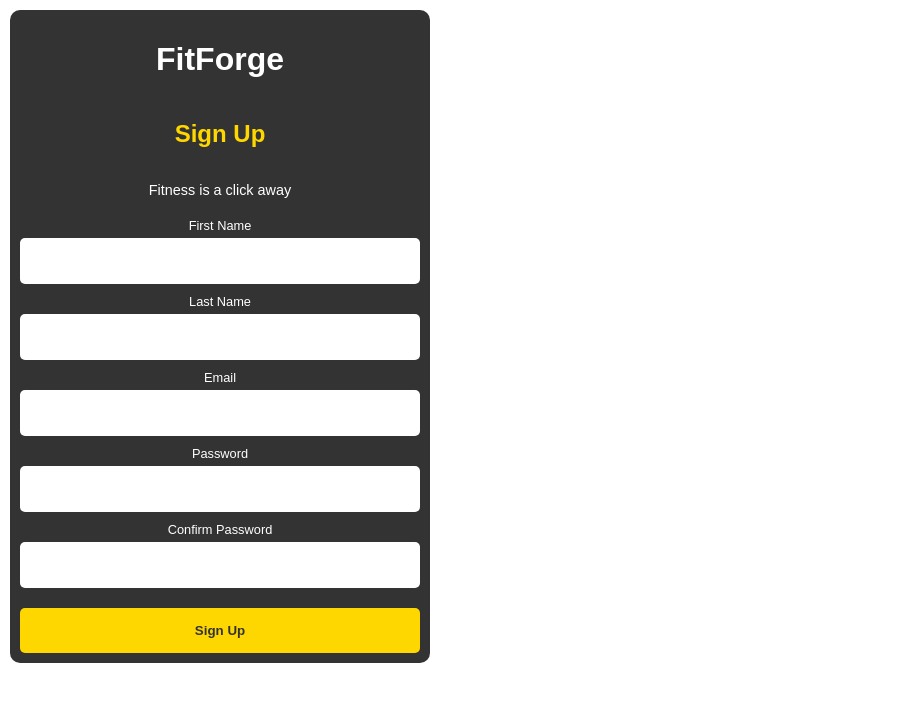
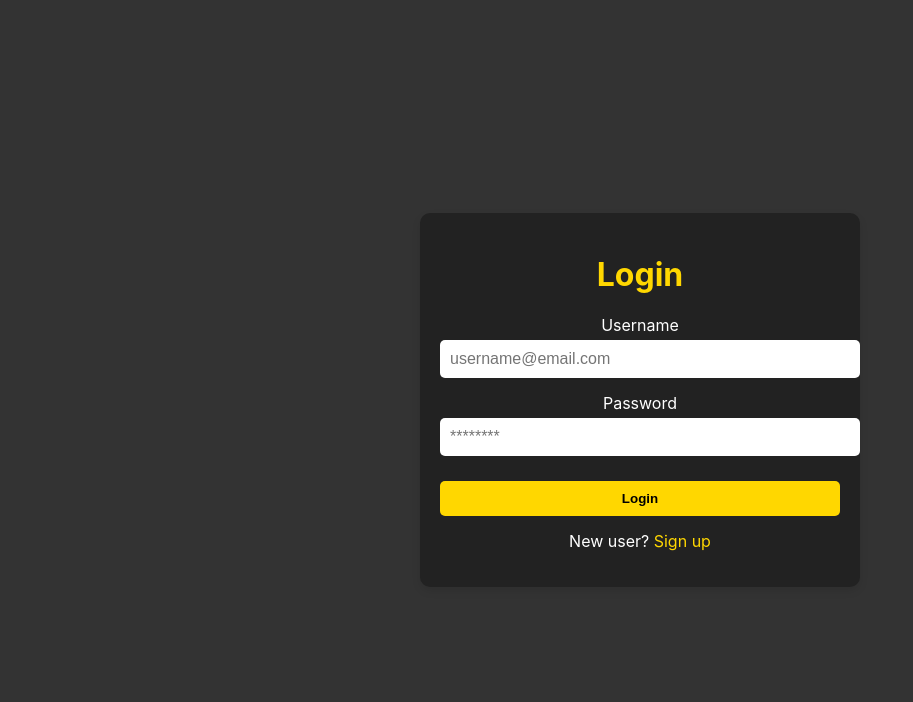
Before and after one commit to FitForge-Tailored-Fitness-Mastery/fitforge-1-16, a React (Create React App) app in the folder client/: page / in a window 1280 px wide. Shown: the top 702 px of the page, without its empty margins (0-913 px from the left). Built offline with nearby package versions, Linux system fonts and the light colour scheme.

Commit message:
Added code for Login page react

```diff
--- a/client/src/App.js
+++ b/client/src/App.js
@@ -1,12 +1,19 @@
 import React from 'react';
+import { BrowserRouter as Router, Route, Routes } from 'react-router-dom';
+import Login from './components/Login/Login';
+import Signup from './components/Signup/Signup';
 import './App.css';
-import Signup from './components/Signup/Signup';
 
 const App = () => {
   return (
-    <div className="App">
-      <Signup />
-    </div>
+    <Router>
+      <div className="App">
+        <Routes>
+          <Route path="/" element={<Login />} />
+          <Route path="/signup" element={<Signup />} />
+        </Routes>
+      </div>
+    </Router>
   );
 };
 
--- /dev/null
+++ b/client/src/components/Login/Login.css
@@ -0,0 +1,74 @@
+.login-container {
+    width: 100%;
+    height: 100vh;
+    background-color: #333; /* Background color of the full page */
+    display: flex;
+    justify-content: center;
+    align-items: center;
+    margin: 0; /* Reset any default margin */
+    padding: 0; /* Reset any default padding */
+}
+
+  .login-box {
+    max-width: 400px;
+    width: 100%;
+    padding: 20px;
+    background-color: #222;
+    border-radius: 10px;
+    box-shadow: 0px 4px 8px rgba(0, 0, 0, 0.1);
+    margin: 0 10px; /* Adjust the margin to give some space on the sides */
+}
+
+  .login-form {
+    display: flex;
+    flex-direction: column;
+  }
+
+  .login-form h1 {
+    color: gold;
+    text-align: center;
+  }
+
+  .input-group {
+    margin-bottom: 15px;
+  }
+
+  .input-group label {
+    display: block;
+    margin-bottom: 5px;
+    color: white;
+  }
+
+  .input-group input {
+    width: 100%;
+    padding: 10px;
+    border: none;
+    border-radius: 5px;
+    font-size: 1rem;
+  }
+
+  .login-button {
+    padding: 10px;
+    background-color: gold;
+    color: black;
+    border: none;
+    border-radius: 5px;
+    cursor: pointer;
+    font-weight: bold;
+    margin-top: 10px;
+  }
+
+  .signup-link {
+    margin-top: 15px;
+    text-align: center;
+    color: white;
+  }
+
+  .signup-link a {
+    color: gold;
+    text-decoration: none;
+  }
+
+  .signup-link a:hover {
+    text-decoration: underline;
+  }
--- /dev/null
+++ b/client/src/components/Login/Login.js
@@ -0,0 +1,67 @@
+import React, { useState } from 'react';
+import { Link } from 'react-router-dom';
+import './Login.css'; // Ensure you have a corresponding CSS file
+import axios from 'axios';
+
+const Login = () => {
+  const [email, setEmail] = useState('');
+  const [password, setPassword] = useState('');
+
+  const handleSubmitLogin = async (event) => {
+    event.preventDefault();
+
+    const loginData = {
+      email: email,      // Assuming 'email' is the state variable for the email input
+      password: password // Assuming 'password' is the state variable for the password input
+    };
+
+    try {
+      // Replace with your server's login endpoint if different
+      const response = await axios.post('http://localhost:5000/login', loginData);
+      console.log(response.data);
+      // Handle success here. If login is successful:
+      // You might want to redirect the user to another page or
+      // save the login token in local storage or context for state management.
+    } catch (error) {
+      console.error('Login error:', error.response.data);
+      // Handle errors here. You may want to show the user a message explaining the login failed
+      // and possibly clear the password field for security reasons.
+    }
+  };
+
+  return (
+    <div className="login-container">
+      <div className="login-box">
+        <form onSubmit={handleSubmitLogin} className="login-form">
+          <h1>Login</h1>
+          <div className="input-group">
+            <label htmlFor="email">Username</label>
+            <input
+              type="email"
+              id="email"
+              placeholder="username@email.com"
+              value={email}
+              onChange={(e) => setEmail(e.target.value)}
+            />
+          </div>
+          <div className="input-group">
+            <label htmlFor="password">Password</label>
+            <input
+              type="password"
+              id="password"
+              placeholder="********"
+              value={password}
+              onChange={(e) => setPassword(e.target.value)}
+            />
+          </div>
+          <button type="submit" className="login-button">Login</button>
+          <p className="signup-link">
+            New user? <Link to="/signup">Sign up</Link>
+          </p>
+        </form>
+      </div>
+    </div>
+  );
+};
+
+export default Login;
```
Also changed, not shown: 2 other files (tests, documents, lock files or other folders).
